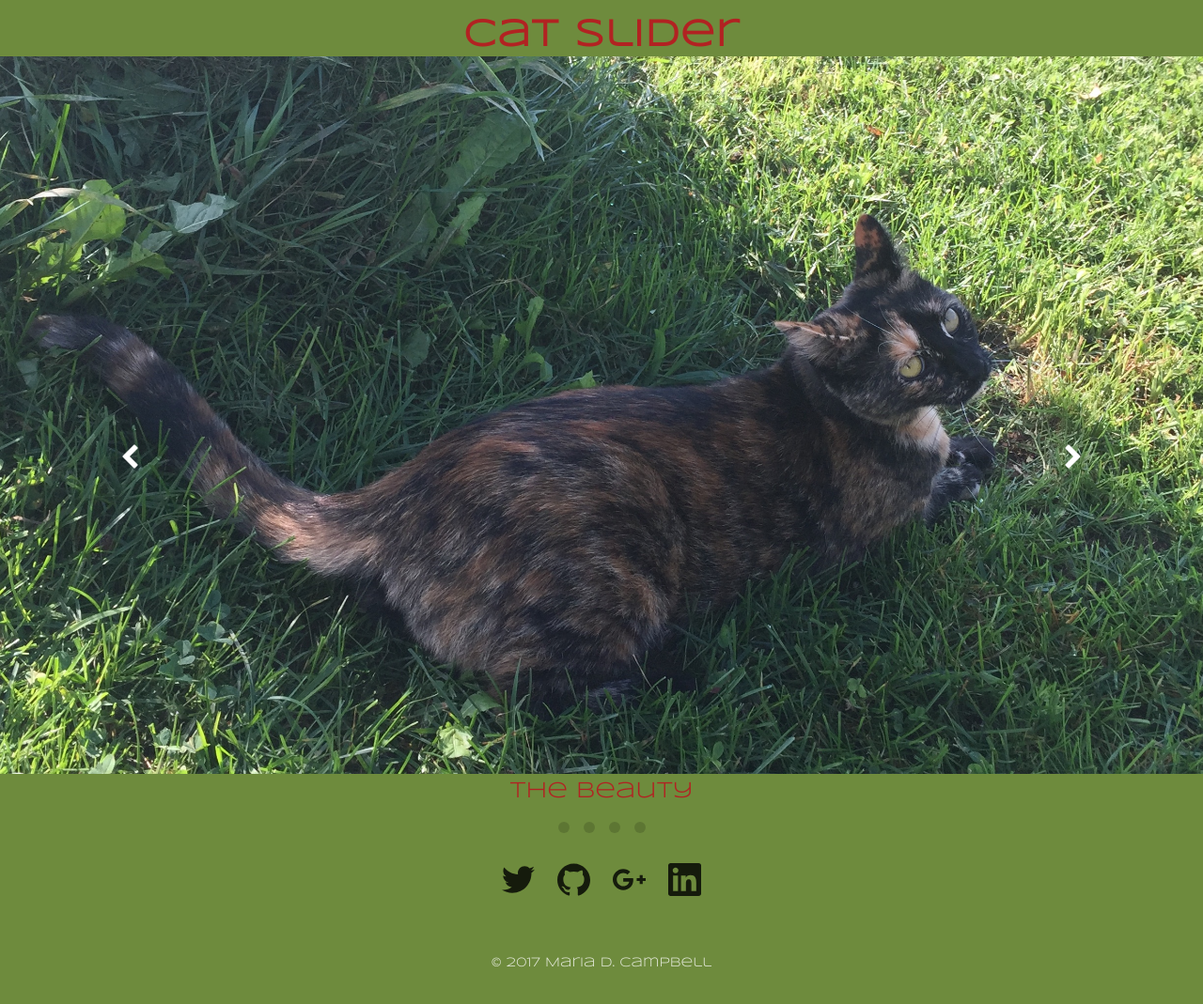
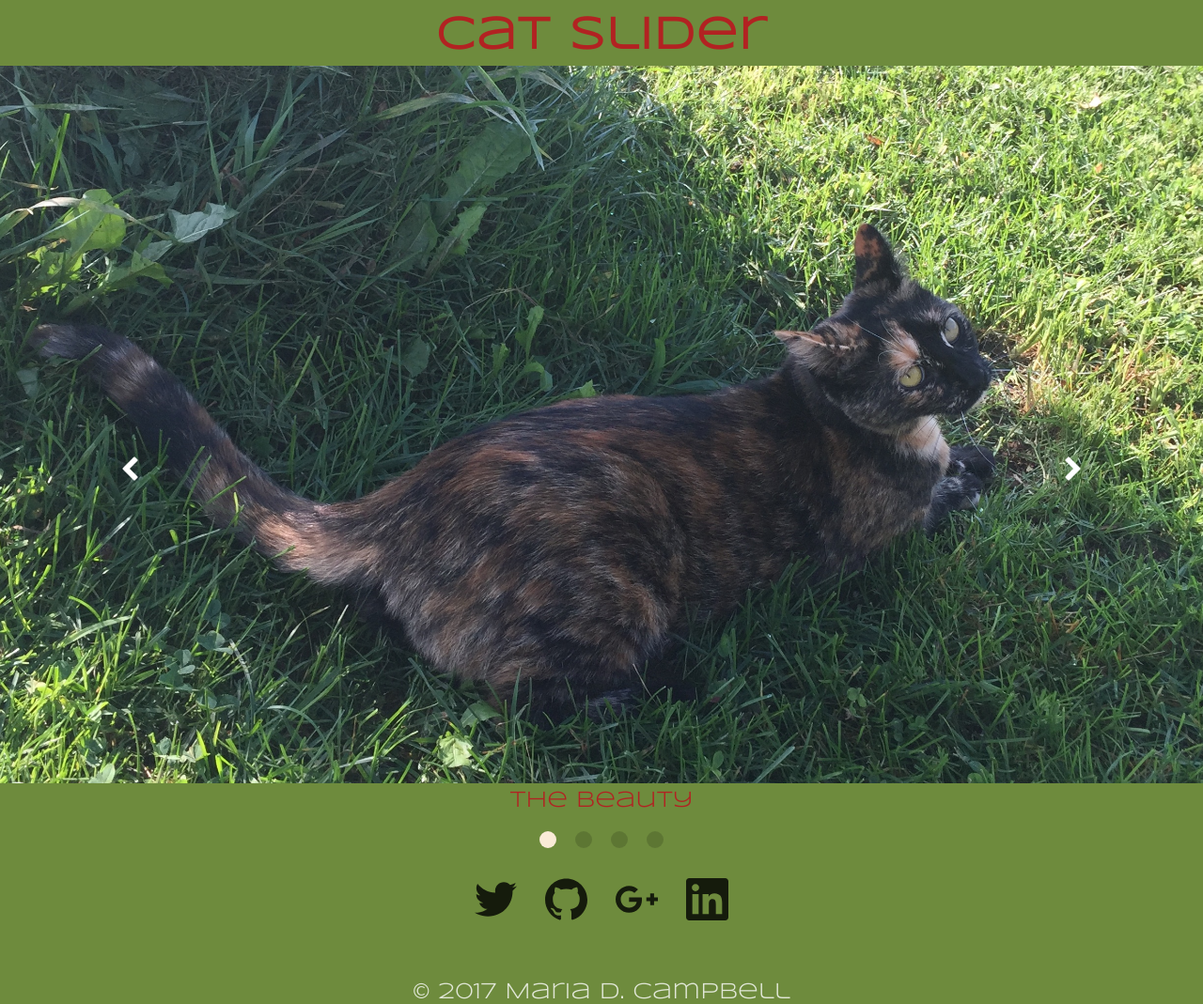
Before and after one commit to interglobalmedia/react-image-slider, a React app: page / in a window 1280 px wide. Shown: the whole page at 94% size. Before the commit the page ends 1033 px from the top, so only its background shows below. Built offline with nearby package versions, Linux system fonts and the light colour scheme.

Commit message:
Completed media queries for h1.

```diff
--- a/src/components/Footer.js
+++ b/src/components/Footer.js
@@ -21,8 +21,35 @@ class Footer extends Component {
 				textAlign: 'center',
 				color: '#fff',
 				fontSize: '14px',
-				marginBottom: '0',
+				marginBottom: '5px',
 				marginTop: '60px'
+			},
+			identityMin320: {
+				'@media (min-width: 320px)': {
+					fontSize: '14px',
+					marginBottom: '5px'
+
+				}
+			},
+			identityMin600: {
+				'@media (min-width: 600px)': {
+					fontSize: '18px'
+				}
+			},
+			identityMin800: {
+				'@media (min-width: 800px)': {
+					fontSize: '20px'
+				}
+			},
+			identityMin1024: {
+				'@media (min-width: 1024px)': {
+					fontSize: '24px'
+				}
+			},
+			identityMin1440: {
+				'@media (min-width: 1440px)': {
+					fontSize: '28px'
+				}
 			}
 		}
 		return (
@@ -37,7 +64,7 @@ class Footer extends Component {
 					</div>
 				</div>
 				<div className='identity'>
-					<p style={footerStyle.identity}>© 2017 Maria D. Campbell</p>
+					<p style={[footerStyle.identity, footerStyle.identityMin320, footerStyle.identityMin600, footerStyle.identityMin800, footerStyle.identityMin1024, footerStyle.identityMin1440]}>© 2017 Maria D. Campbell</p>
 				</div>
 			</footer>
 		)
--- a/src/components/Header.js
+++ b/src/components/Header.js
@@ -5,7 +5,7 @@ class Header extends Component {
 	render() {
 		const headerStyle = {
     		header: {
-    			height: '60px',
+    			height: '70px',
     			textAlign: 'center',
     			width: '100%'
     		},
@@ -20,16 +20,40 @@ class Header extends Component {
     			fontSize: '28px',
     			letterSpacing: '0.03em'
     		},
+			appHeaderH1Min320: {
+				'@media (min-width: 320px)': {
+					fontSize: '28px',
+					top: '24px'
+				}
+			},
+			appHeaderH1Min600: {
+				'@media (min-width: 600px)': {
+					fontSize: '32px',
+					top: '22px'
+				}
+			},
     		appHeaderH1Min800: {
     			'@media (min-width: 800px)': {
     				fontSize: '40px',
     				top: '18px'
     			}
-    		}
+    		},
+			appHeaderH1Min1024: {
+				'@media (min-width: 1024px)': {
+					fontSize: '48px',
+					top: '14px'
+				}
+			},
+			appHeaderH1Min1440: {
+				'@media (min-width: 1440px)': {
+					fontSize: '60px',
+					top: '8px'
+				}
+			}
     	}
     	return (
     		<header style={headerStyle.header}>
-    			<h1 style={[headerStyle.appHeaderH1, headerStyle.appHeaderH1Min800]} className='App-header'>Cat Slider</h1>
+    			<h1 style={[headerStyle.appHeaderH1, headerStyle.appHeaderH1Min320, headerStyle.appHeaderH1Min600, headerStyle.appHeaderH1Min800, headerStyle.appHeaderH1Min1024, headerStyle.appHeaderH1Min1440]} className='App-header'>Cat Slider</h1>
     		</header>
     	)
 	}
--- a/src/components/Slide.js
+++ b/src/components/Slide.js
@@ -8,6 +8,13 @@ const Slide = (props) => {
 			textAlign: 'center'
 		}
 	}
+	const slideSrcStyle	= {
+		slideSrc: {
+			display: 'inline-block',
+			height: '100%',
+			width: '100%'
+		}
+	}
 	return (
 		<div
 			className={
@@ -16,7 +23,7 @@ const Slide = (props) => {
 					: 'slide'
 			}
 		>
-			<img className='slide-src' src={props.slide.src} index={props.index} />
+			<img style={slideSrcStyle.slideSrc} className='slide-src' src={props.slide.src} index={props.index} />
 			<p style={paraStyle.para}>{props.slide.credits}</p>
 		</div>
 	)
--- a/src/components/SlideIndicator.js
+++ b/src/components/SlideIndicator.js
@@ -1,5 +1,5 @@
 import React, {Component} from 'react';
-//import Radium from 'radium';
+import Radium from 'radium';
 
 class SlideIndicator extends Component {
 	render() {
@@ -16,4 +16,4 @@ class SlideIndicator extends Component {
 	}
 }
 
-export default SlideIndicator;
+export default Radium(SlideIndicator);
--- a/src/components/Slider.js
+++ b/src/components/Slider.js
@@ -50,6 +50,24 @@ class Slider extends Component {
                 height: 'auto',
                 whiteSpace: 'nowrap',
                 display: 'block'
+            },
+            slide: {
+                marginRight: 'auto',
+                marginLeft: 'auto',
+                display: 'none',
+                textAlign: 'center',
+                fontSize: '20px'
+            },
+            slideMin800: {
+                fontSize: '24px'
+            }
+        }
+        const slideIndicatorsStyle = {
+            slideIndicators: {
+                display: 'flex',
+                flexDirection: 'row',
+                justifyContent: 'center',
+                marginTop: '20px'
             }
         }
         return (
@@ -57,7 +75,7 @@ class Slider extends Component {
                 <LeftArrow onClick={(e) => this.goToPrevSlide(e)}/>
                 <ul className='slides'>
                     {this.props.slides.map((slide, index) =>
-                        <Slide
+                        <Slide style={[sliderStyle.slide, sliderStyle.slideMin800]}
                             key={index}
                             index={index}
                             activeIndex={this.state.activeIndex}
@@ -66,7 +84,7 @@ class Slider extends Component {
                     )}
                 </ul>
                 <RightArrow onClick={(e) => this.goToNextSlide(e)}/>
-                <ul className='slide-indicators'>
+                <ul style={slideIndicatorsStyle.slideIndicators} className='slide-indicators'>
                     {this.props.slides.map((slide, index) =>
                         <SlideIndicator
                             key={index}
--- a/src/style/base/_variables.scss
+++ b/src/style/base/_variables.scss
@@ -1,9 +1,8 @@
 $firebrick: #b22222;
-$mainWhite: #fff;
+$antiqueWhite: #faebd7;
 $darkOliveGreen4: #6e8b3d;
 
 // for media queries
-$min-320: '(min-width: 320px)';
-$min-675: '(min-width: 675px)';
 $min-800: '(min-width: 800px)';
-$min-960: '(min-width: 960px)';
+$min-1024: '(min-width: 1024px)';
+$min-1440: '(min-width: 1440px)';
--- a/src/style/partials/_siteFooter.scss
+++ b/src/style/partials/_siteFooter.scss
@@ -5,8 +5,18 @@
                 padding-top: 24px;
                 margin-left: 12px;
                 margin-right: 12px;
+                @media #{$min-800} {
+                    margin-left: 15px;
+                    margin-right: 15px;
+                }
                 img {
                     width: 35px;
+                    @media #{$min-800} {
+                        width: 45px;
+                    }
+                    @media #{$min-1440} {
+                        width: 60px;
+                    }
                 }
             }
         }
--- a/src/style/partials/_slider.scss
+++ b/src/style/partials/_slider.scss
@@ -4,21 +4,14 @@
         margin-left: auto;
         display: none;
         text-align: center;
-        font-size: 18px;
+        font-size: 20px;
         @media #{$min-800} {
             font-size: 24px;
         }
     }
-
     .slide-active {
         display: block;
         animation: fadein 3s ease;
-    }
-
-    .slide-src {
-        display: inline-block;
-        height: 100%;
-        width: 100%;
     }
 }
 
@@ -33,13 +26,12 @@
 }
 
 .slide-indicators {
-    display: flex;
-    flex-direction: row;
-    justify-content: center;
-    margin-top: 20px;
     li {
         &:nth-of-type(n + 2) {
             margin-left: 15px;
+            @media #{$min-1024} {
+                margin-left: 20px;
+            }
         }
     }
 }
@@ -53,12 +45,20 @@
     cursor: pointer;
     opacity: 0.15;
     transition: opacity 0.15s cubic-bezier(0.4, 0, 1, 1);
+    &.slide-indicator-active {
+        opacity: 1;
+        background: $antiqueWhite;
+    }
+    @media #{$min-800} {
+        width: 15px;
+        height: 15px;
+    }
+    @media #{$min-1024} {
+        width: 18px;
+        height: 18px;
+    }
     &:hover {
-        opacity: 0.5;
-    }
-    &:active {
-        &:hover {
-            opacity: 0.75;
-        }
+        opacity: 1;
+        background: $antiqueWhite;
     }
 }
```
